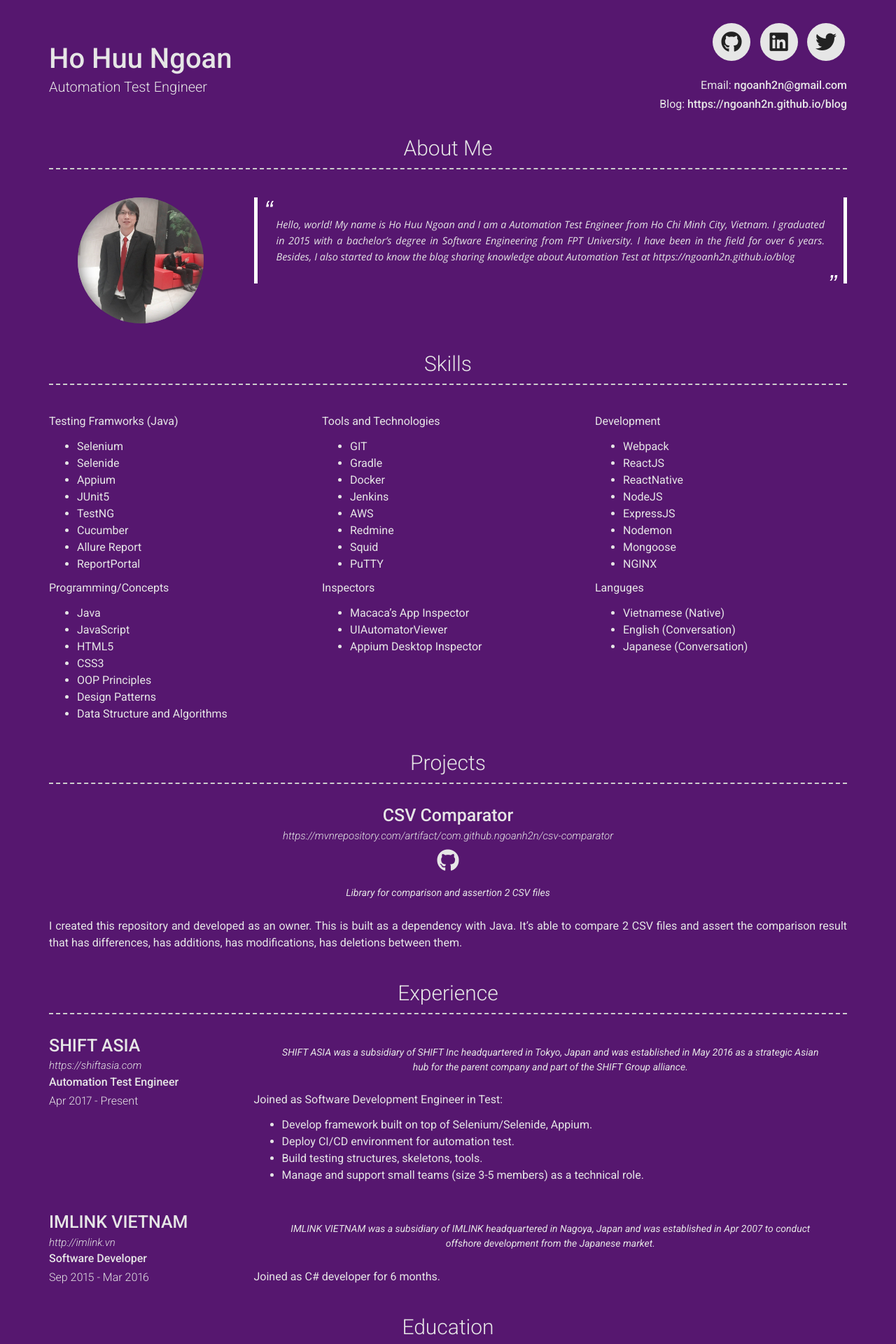
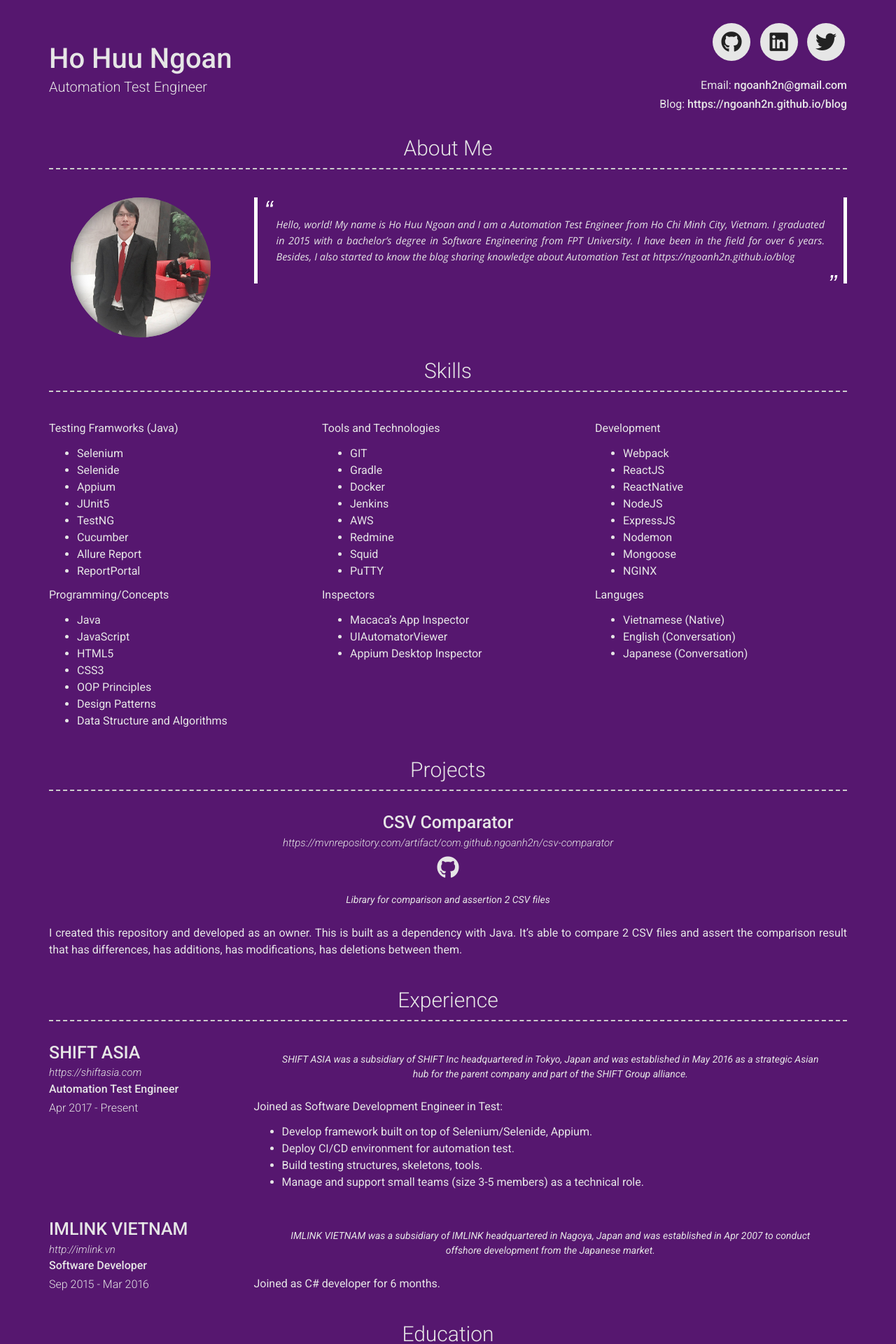
Before and after one commit to ngoanh2n/ngoanh2n.github.io, a Jekyll site: the page built from index.md, in a window 1280 px wide. Shown: the top 1920 px of the page at 70% size. Built offline with Jekyll 4.4.1, drawn with Linux system fonts in a browser that asks for light colours; nearby versions of some CDN libraries; a style sheet for code colours, icons or effects is not loaded.

Commit message:
[css] Modify .profile-img

```diff
--- a/_sass/modern-resume-theme.scss
+++ b/_sass/modern-resume-theme.scss
@@ -28,10 +28,10 @@
 }
 
 .profile-img {
-  width: 180px;
-  height: 180px;
+  width: 200px;
+  height: 200px;
   margin: 0 auto;
-  margin-bottom: 10px;
+  // margin-bottom: 10px;
   display: block;
   border-radius: 100px;
   background-size: cover;
```
